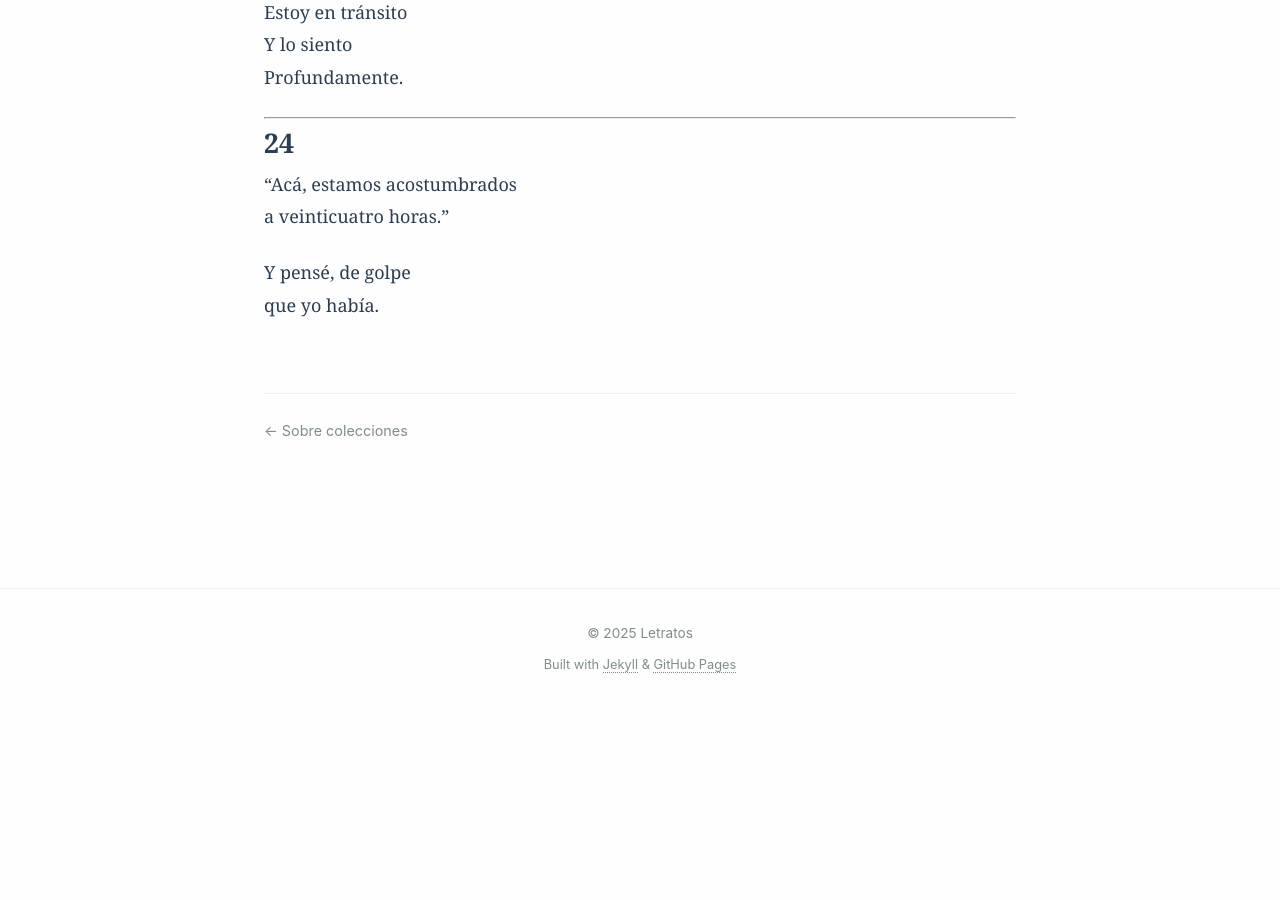
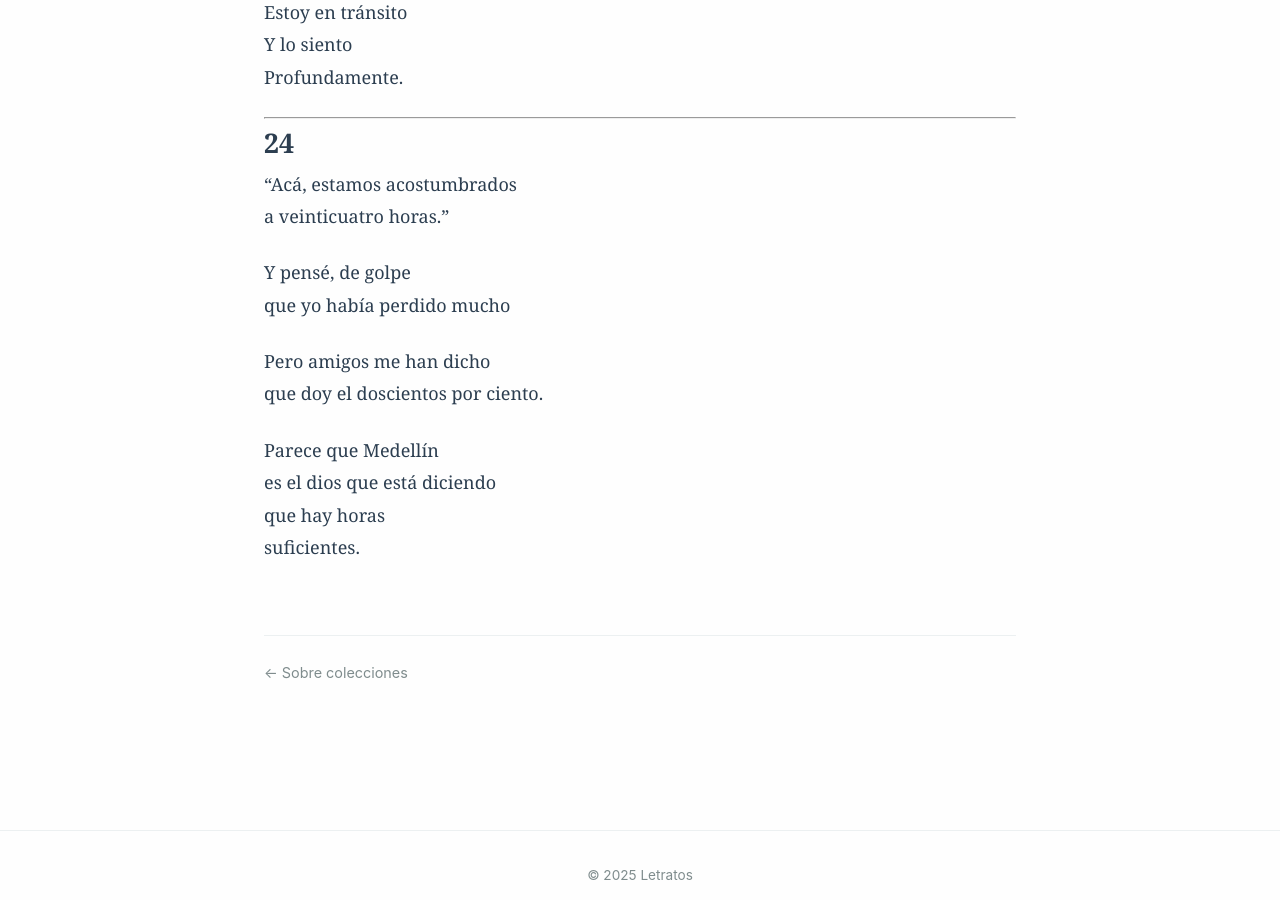
Before and after one commit to bjpl/letratos, a Jekyll site: the page built from _poems_es/hacia-medellin.md, in a window 1280 px wide and 900 px high, scrolled down 1513 px. Built offline with Jekyll 4.4.1, drawn with Linux system fonts in a browser that asks for light colours; before the commit the page ends 2222 px from its top, so only the background shows below that.

Commit message:
Update Hacia Medellín poem section 24
- Fixed quote formatting with proper curly quotes
- Added missing lines to complete the poem's ending
- Extended final stanza with reflection on time and sufficiency

🤖 Generated with [Claude Code](https://claude.ai/code)

Co-Authored-By: Claude <noreply@anthropic.com>

```diff
--- a/_poems_es/hacia-medellin.md
+++ b/_poems_es/hacia-medellin.md
@@ -57,8 +57,16 @@ Profundamente.
 
 ## 24
 
-"Acá, estamos acostumbrados
-a veinticuatro horas."
+“Acá, estamos acostumbrados
+a veinticuatro horas.”
 
 Y pensé, de golpe
-que yo había.
+que yo había perdido mucho
+
+Pero amigos me han dicho
+que doy el doscientos por ciento.
+
+Parece que Medellín
+es el dios que está diciendo
+que hay horas
+suficientes.
```
